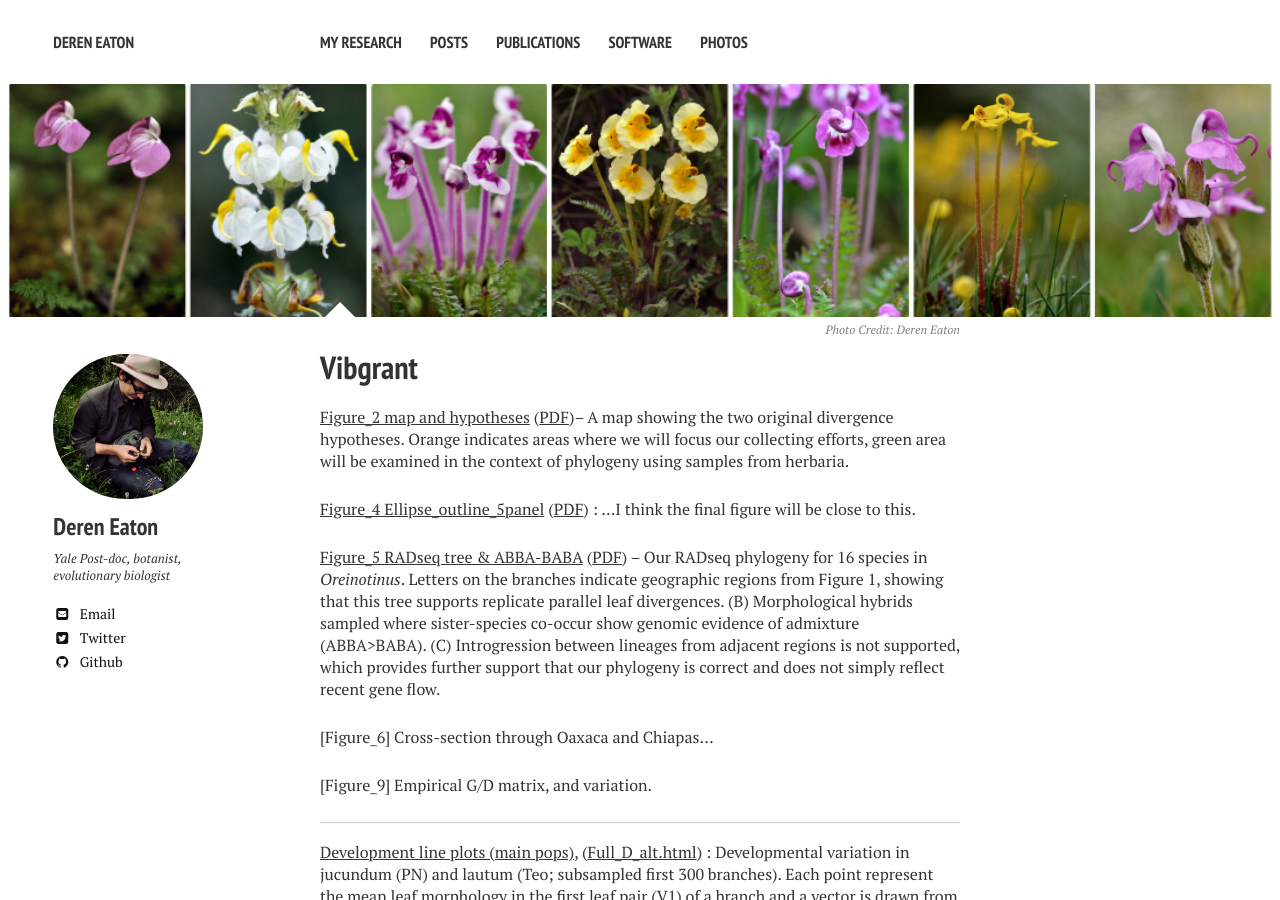
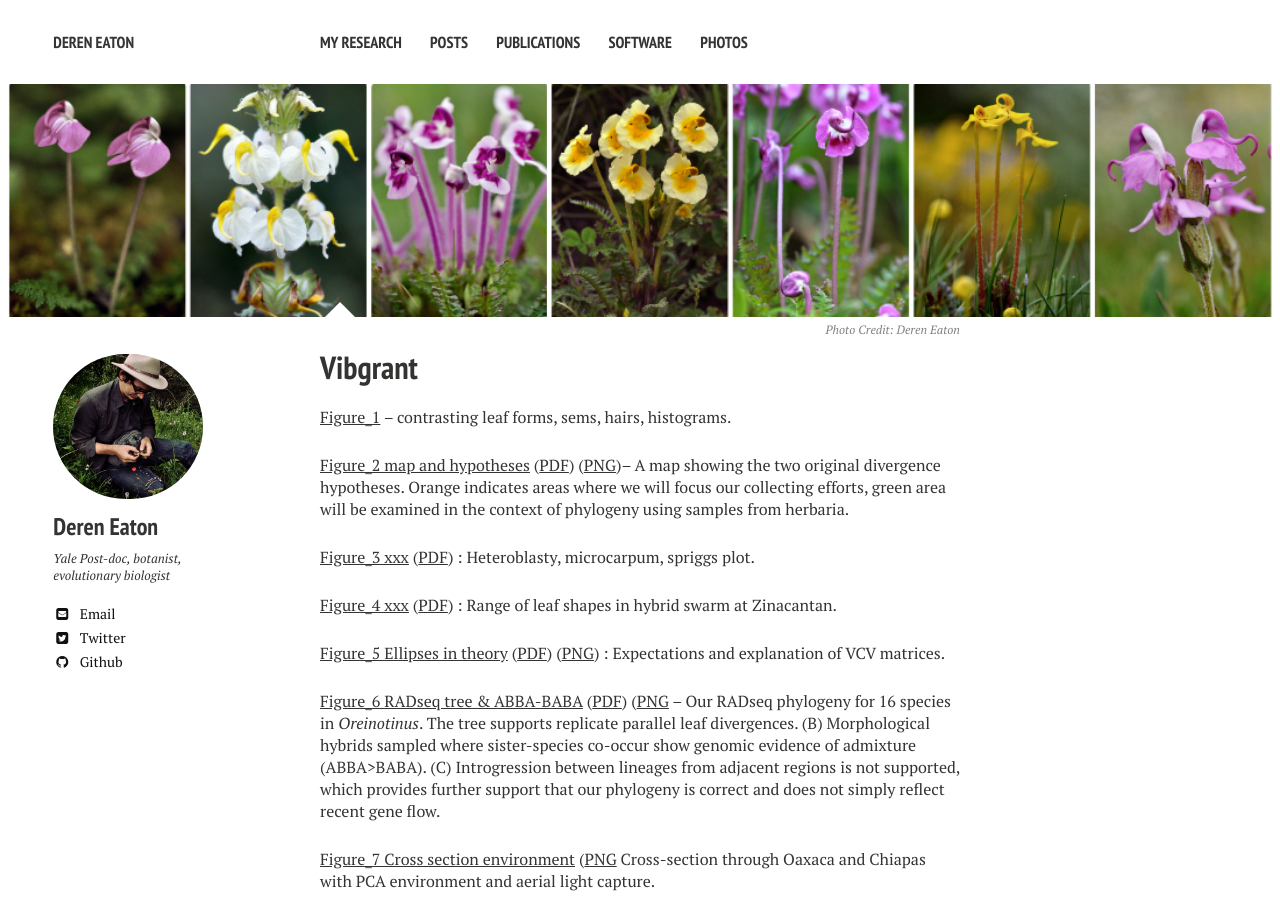
Before and after one commit to dereneaton/dereneaton.github.io, a Jekyll site: the page built from vibgrant/index.md, in a window 1280 px wide and 900 px high. Built offline with Jekyll 4.4.1, drawn with Linux system fonts in a browser that asks for light colours; nearby versions of some CDN libraries; comment, search, counter and statistics services are not loaded.

Commit message:
index up too

```diff
--- a/vibgrant/index.md
+++ b/vibgrant/index.md
@@ -11,13 +11,19 @@ image:
 comments: true
 ---
 
-[Figure_2 map and hypotheses](Figure1.svg) ([PDF](Figure1.pdf))-- A map showing the two original divergence hypotheses. Orange indicates areas where we will focus our collecting efforts, green area will be examined in the context of phylogeny using samples from herbaria.
+[Figure_1](xxx) -- contrasting leaf forms, sems, hairs, histograms.
 
-[Figure_4 Ellipse_outline_5panel](Ellipse_outline_5panel.svg) ([PDF](Ellipse_outline_5panel.pdf)) : ...I think the final figure will be close to this.
+[Figure_2 map and hypotheses](Figure_2_map.svg) ([PDF](Figure_2_map.pdf)) ([PNG](Figure_2_map.png))-- A map showing the two original divergence hypotheses. Orange indicates areas where we will focus our collecting efforts, green area will be examined in the context of phylogeny using samples from herbaria.
 
-[Figure_5 RADseq tree & ABBA-BABA](Figure2.svg) ([PDF](Figure2.pdf)) -- Our RADseq phylogeny for 16 species in _Oreinotinus_.  Letters on the branches indicate geographic regions from Figure 1, showing that this tree supports replicate parallel leaf divergences. (B) Morphological hybrids sampled where sister-species co-occur show genomic evidence of admixture (ABBA>BABA). (C) Introgression between lineages from adjacent regions is not supported, which provides further support that our phylogeny is correct and does not simply reflect recent gene flow.
+[Figure_3 xxx](xxx) ([PDF](xxx)) : Heteroblasty, microcarpum, spriggs plot.
 
-[Figure_6] Cross-section through Oaxaca and Chiapas...
+[Figure_4 xxx](xxx) ([PDF](xxx)) : Range of leaf shapes in hybrid swarm at Zinacantan.
+
+[Figure_5 Ellipses in theory](Figure_5_Ellipse_theory.svg) ([PDF](Figure_5_Ellipse_theory.pdf)) ([PNG](Figure_5_Ellipse_theory.png)) : Expectations and explanation of VCV matrices.
+
+[Figure_6 RADseq tree & ABBA-BABA](Figure_6_radtree.svg) ([PDF](Figure_6_radtree.pdf)) ([PNG](Figure_6_radtree.png) -- Our RADseq phylogeny for 16 species in _Oreinotinus_. The tree supports replicate parallel leaf divergences. (B) Morphological hybrids sampled where sister-species co-occur show genomic evidence of admixture (ABBA>BABA). (C) Introgression between lineages from adjacent regions is not supported, which provides further support that our phylogeny is correct and does not simply reflect recent gene flow.
+
+[Figure_7 Cross section environment](Figure_7_cross.svg) ([PNG](Figure_7_cross.png) Cross-section through Oaxaca and Chiapas with PCA environment and aerial light capture.
 
 [Figure_9] Empirical G/D matrix, and variation.
 
```
